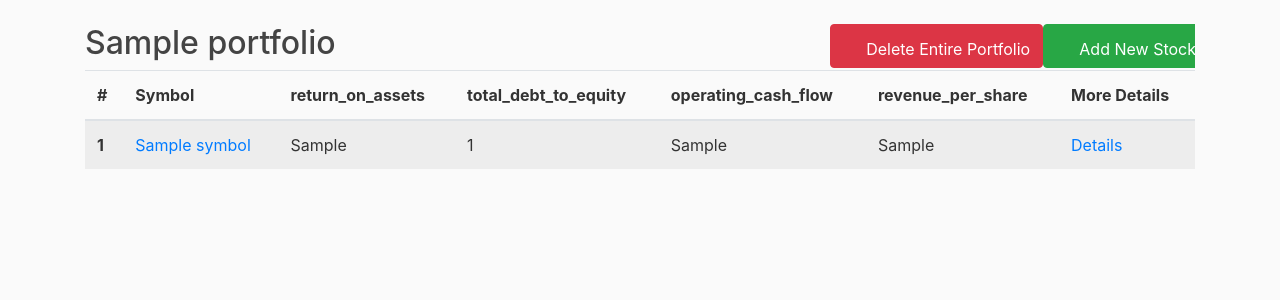
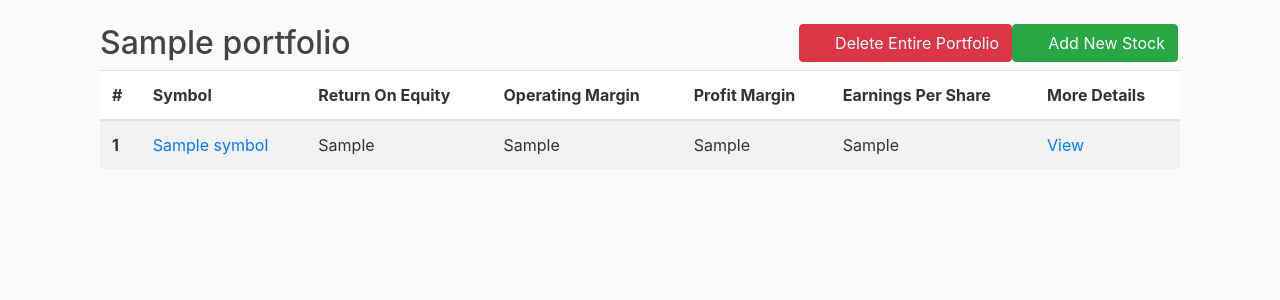
Before and after one commit to HongfeiLi365/RobotAdvisor, a Flask app: template flaskblog/templates/edit_portfolio.html in a window 1280 px wide. Shown: the part 56-356 px from the top of the page. Run offline with Flask 2, Linux system fonts and the light colour scheme; the template is opened without the code that fills it: most values are stand-ins (such as "Sample title", 1, 10 or a date in 2020); some libraries are stand-ins or nearby versions.

Commit message:
Modify portfolio template

```diff
--- a/flaskblog/templates/edit_portfolio.html
+++ b/flaskblog/templates/edit_portfolio.html
@@ -1,18 +1,24 @@
 {% extends "layout.html" %}
 {% block content %}
-<div class="container-xl">
-	<div class="table-responsive">
-		<div class="table-wrapper">
+<div class="container-fluid">
+	<div class="table">
 			<div class="table-title">
 				<div class="row">
-					<div class="col-sm-8">
+					<div class="col">
 						<h2>{{portfolio.name}}</h2>
 					</div>
-					<div class="col-sm-2-flex">
-						<a href="#deleteEntirePortfolioModal" class="btn btn-danger" data-toggle="modal"><i class="material-icons">&#xE147;</i> <span>Delete Entire Portfolio</span></a>
+					<div class="col-flex text-right">
+						<a href="#deleteEntirePortfolioModal" class="btn btn-danger" data-toggle="modal">
+							<i class="material-icons align-bottom">&#xE92B;</i>
+							<span>Delete Entire Portfolio</span></a>
 					</div>
-					<div class="col-sm-2-flex">
-						<a href="{{ url_for('addStockToPortfolio', portfolio_id=portfolio.id) }}" class="btn btn-success"><i class="material-icons">&#xE147;</i> <span>Add New Stock</span></a>
+					<div class="col-flex text-right">
+						<a href="{{ url_for('addStockToPortfolio', portfolio_id=portfolio.id) }}" class="btn btn-success">
+							<i class="material-icons align-bottom">&#xE147;</i>
+							<span>Add New Stock</span></a>
+					</div>
+					<div class="col-flex">
+						<h2>&nbsp;&nbsp;</h2>
 					</div>
 				</div>
 			</div>
@@ -21,10 +27,10 @@
 					<tr>
 						<th>#</th>
 						<th>Symbol</th>
-						<th>return_on_assets</th>
-						<th>total_debt_to_equity</th>
-						<th>operating_cash_flow</th>
-						<th>revenue_per_share</th>
+						<th>Return On Equity</th>
+						<th>Operating Margin</th>
+						<th>Profit Margin</th>
+						<th>Earnings Per Share</th>
 						<th>More Details</th>
 					</tr>
 				</thead>
@@ -34,16 +40,15 @@
 		            <tr>
 		              	<th scope="row">{{loop.index}}</th>
 						<td><a href="{{ url_for('stockDetails', stock_name=member['symbol'], portfolio_id=portfolio.id) }}">{{member.symbol}}<br></a></td>
-						<td>{{member.return_on_assets}}</td>
-						<td>{{member.total_debt_to_equity}}</td>
-						<td>{{member.operating_cash_flow}}</td>
-						<td>{{member.revenue_per_share}}</td>
-						<td><a href="{{ url_for('stockDetails', stock_name=member['symbol'], portfolio_id=portfolio.id) }}">Details<br></a></td>
+						<td>{{member.return_on_equity}}</td>
+						<td>{{member.operating_margin}}</td>
+						<td>{{member.profit_margin}}</td>
+						<td>{{member.diluted_eps}}</td>
+						<td><a href="{{ url_for('stockDetails', stock_name=member['symbol'], portfolio_id=portfolio.id) }}">View<br></a></td>
 		            </tr>
 					{% endfor %}
 				</tbody>
 			</table>
-		</div>
 	</div>
 </div>
 <!-- Modal -->
```
